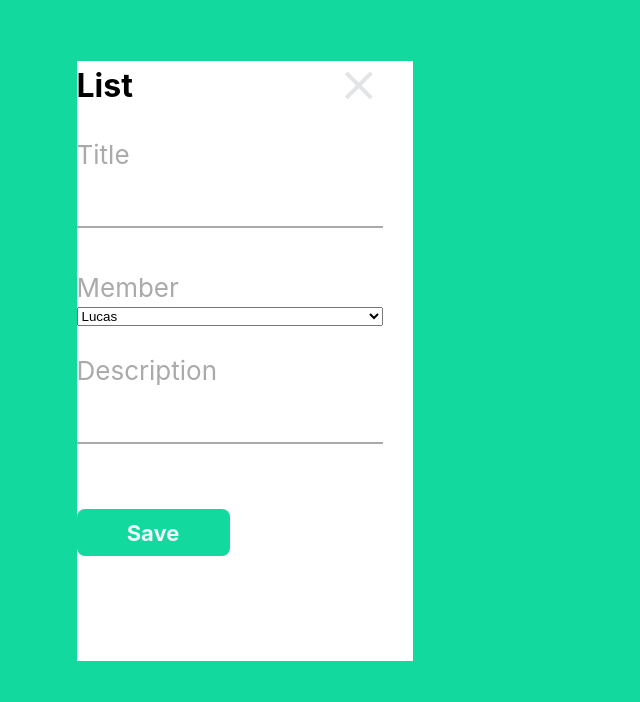
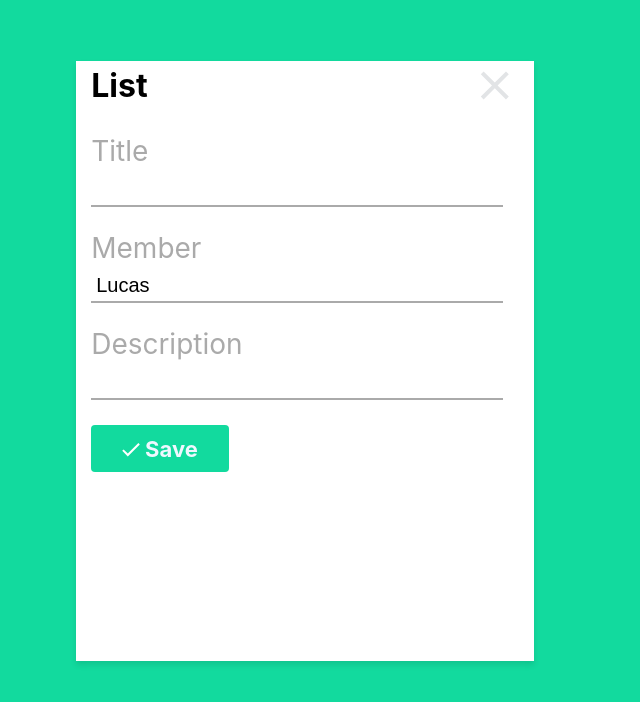
Before and after one commit to Lucas-Cunhaa/ToDo-List-Project, a React (Vite) app in the folder my-vue-app/: page /addList in a window 1280 px wide. Shown: the top 702 px of the page, without its empty margins (0-640 px from the left). Built offline with nearby package versions, Linux system fonts and the light colour scheme.

Commit message:
Adding the complete form to add lists

```diff
--- a/my-vue-app/src/Css/formAddList.css
+++ b/my-vue-app/src/Css/formAddList.css
@@ -10,48 +10,66 @@
 
 .form-add-list{
     height: 75vh;
-    width: 110%;
+    width: 150%;
     margin: 20% 25%;
     background-color: rgb(255, 255, 255);
+    box-shadow: 0px 4px 6px rgba(0, 0, 0, 0.1);
+    transition: box-shadow 0.3s ease;
+
 }
-.form-group{
+.addList-form-group{
    display: flex;
    flex-direction: column;
-   justify-content: center;
+   margin-top: 20px;
+   width: 100%;
+}
+.form-add{
+    width: 100%;
 }
 .form-add-top{
     display: flex;
     flex-direction: row;
     justify-content: space-between;
     align-items: center;
+    margin: 0 15px;
 }
-.label-group{
-    font-size: 26px;
+.formAdd-label-group{
+    font-size: 28px;
+    margin: 0px 15px;
 }
-input{
-  margin: 15px 0;
+.addList-input{
     position: relative;
-  width: 100%;
+    width: 90%;
     padding: 5px;
     color: rgb(0, 0, 0);
     border : 0;
     border-bottom: 2px solid var(--gray-default-color);
-  font-size: 23px;
+    font-size: 20px;
     outline: 0;
+    margin: 0 15px;
   }
-.addList {
-    margin-top : 25px ;
-}
-input:focus{
+
+.addList-input:focus{
     border-bottom: 2px solid var(--page-default-color);
 }
-
+.custom-select {
+    width: 90%;
+    padding: 5px;
+    color: rgb(0, 0, 0);
+    border: 0;
+    border-bottom: 2px solid var(--gray-default-color);
+    font-size: 20px;
+    outline: 0;
+    appearance: none;
+    background-color: transparent;
+    margin: 0 15px;
+}
 .add-button{
     background-color: var(--page-default-color);
     color: aliceblue;
-    width: 50%;
-    margin-top: 50px;
-    border-radius: 8px;
+    width: 30%;
+    margin :5px 15px ;
+    border-radius: 4px;
     border: 1px solid transparent;
     padding: 0.6em 1.2em;
     font-size: 1em;
@@ -60,6 +78,7 @@ input:focus{
     background-color: var(--page-default-color) ;
     cursor: pointer;
     transition: border-color 0.25s;
+
 }
 strong{
     font-size: 22px;
--- a/my-vue-app/src/components/FormAddList.tsx
+++ b/my-vue-app/src/components/FormAddList.tsx
@@ -38,23 +38,26 @@ const FormLogin =  () => {
                 </svg>
             </div>
 
-            <div className="form-group addList">
-                <label className="label-group"> Title </label>
-                <input type="text"  {...register("title", { required: true})} />
+            <div className="addList-form-group">
+                <label className="formAdd-label-group"> Title </label>
+                <input className="addList-input" type="text"  {...register("title", { required: true})} />
             </div>
-            <div className="form-group">
-                <label className="label-group addList"> Member </label>
-                <select id="member" name="options">
+            <div className="addList-form-group">
+                <label className="formAdd-label-group"> Member </label>
+                <select id="member"  className="custom-select" name="options">
                    {memberOptions(members)}
-                    <input type=""  {...register("member")}/>
+                    <input className="addList-input" type=""  {...register("member")}/>
                 </select>
             </div>
-            <div className="form-group addList">
-                <label className="label-group"> Description </label>
-                <input type=""  {...register("description")}/>
+            <div className="addList-form-group">
+                <label className="formAdd-label-group"> Description </label>
+                <input className="addList-input" type="text"  {...register("description")}/>
             </div>
-            <div className="form-group">
-                <button className="add-button"onClick={() => handleSubmit(onSubmit)()}> <strong > Save </strong> </button>
+            <div className="addList-form-group">
+                <button className="add-button"onClick={() => handleSubmit(onSubmit)()}> <svg width="18" height="15" viewBox="0 0 18 15" fill="none" xmlns="http://www.w3.org/2000/svg">
+<path d="M5.79581 11.5492L1.62581 7.37918L0.205811 8.78918L5.79581 14.3792L17.7958 2.37918L16.3858 0.969177L5.79581 11.5492Z" fill="white"/>
+</svg>
+<strong > Save </strong> </button>
             </div>
             <br></br>
 
```
Also changed, not shown: my-vue-app/src/assets/save.svg (added). Lines whose indentation alone changed are shown as unchanged.
